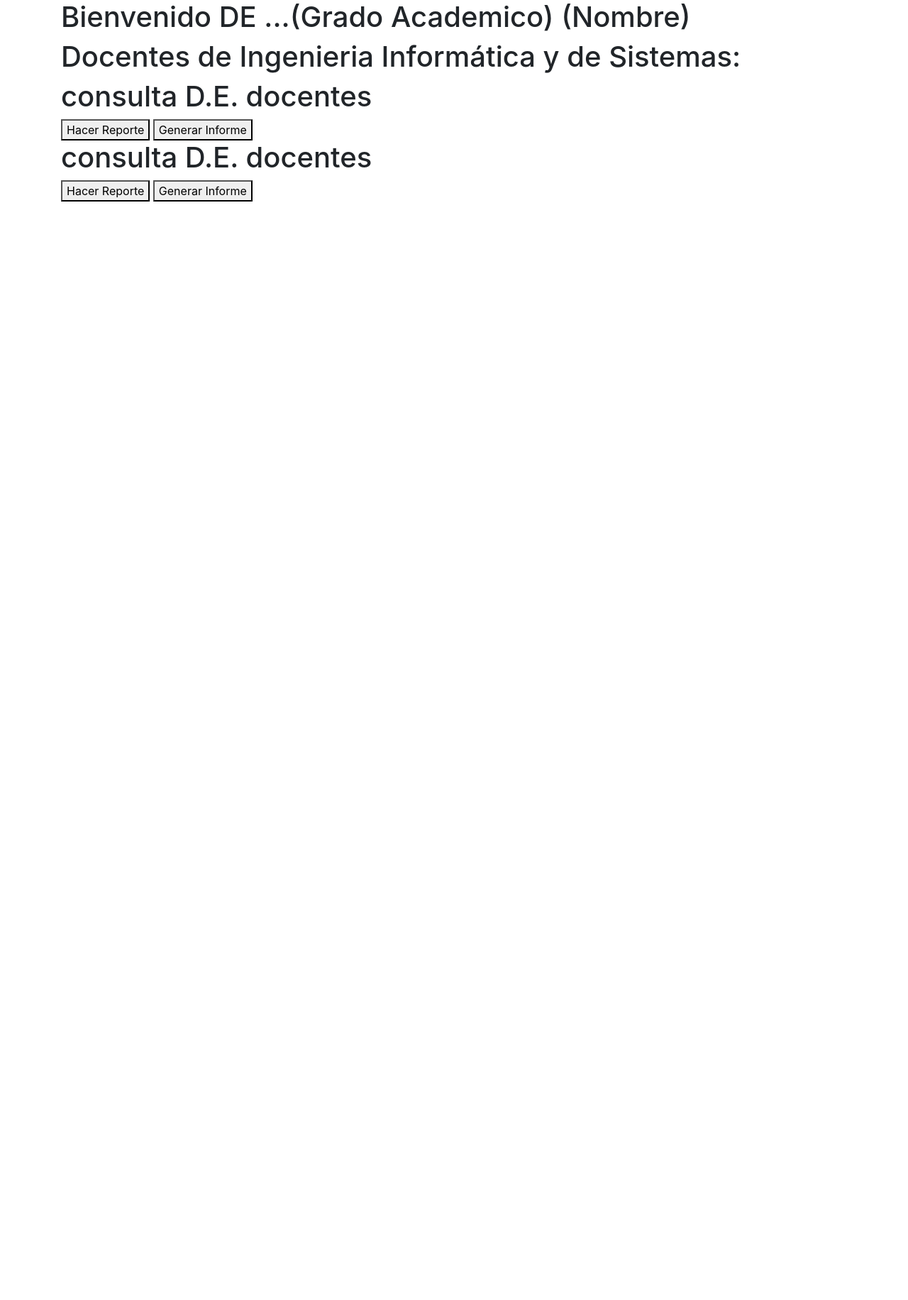
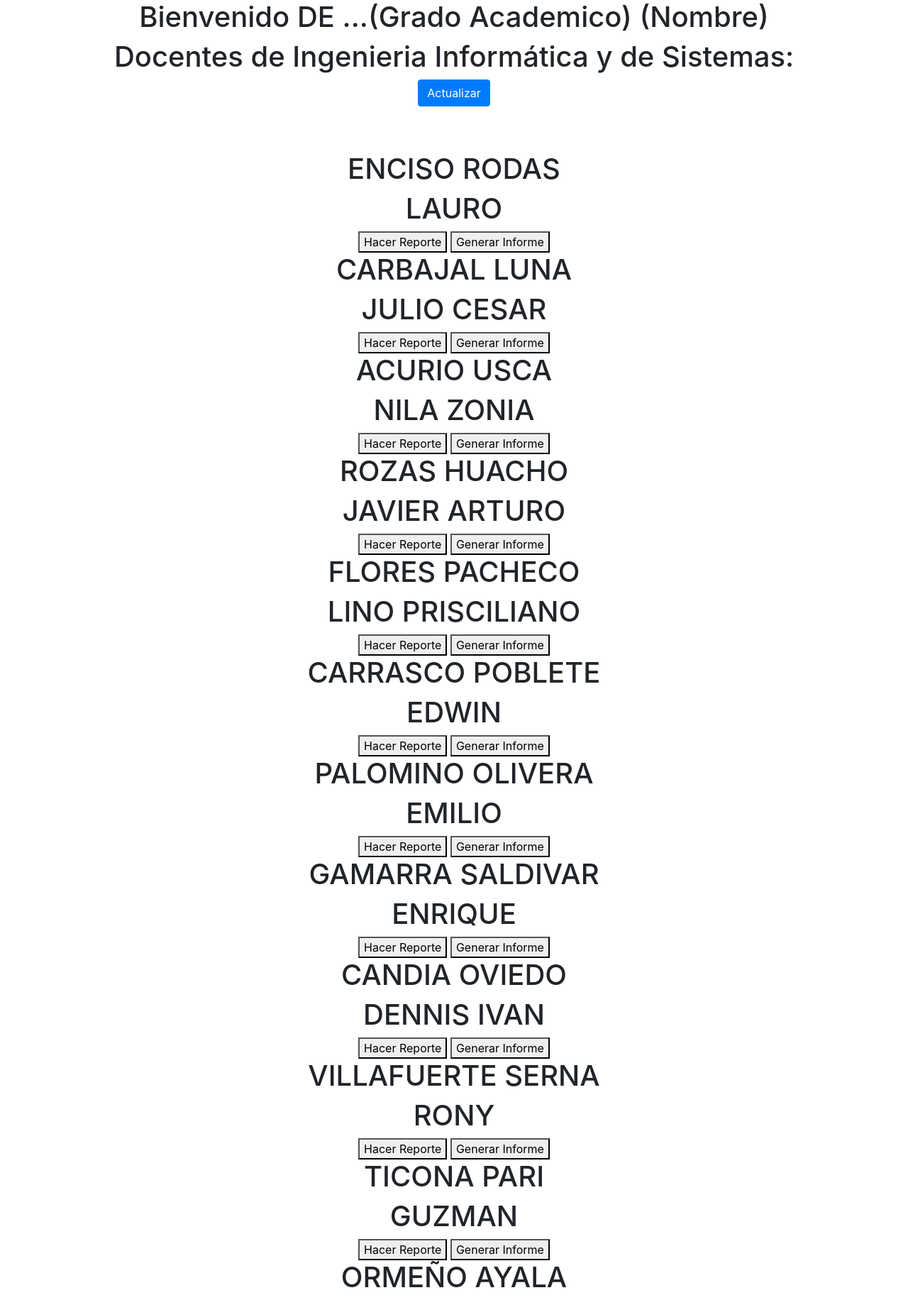
Before and after one commit to salinas-jerson/Gestion_Silabo_y_Asistencia_de_Docentes, a Django app: page /mis_docentes/ in a window 1280 px wide. Shown: the part 88-1920 px from the top of the page at 71% size. Before the commit the page ends 372 px from the top, so only its background shows below. Run offline with Django 4.2, Linux system fonts and the light colour scheme; a user stored in the database is signed in; data comes from the database, SQL or seed files in the repository; both versions use the stored data as it was after the commit; some libraries are stand-ins or nearby versions.

Commit message:
tabla docente

```diff
--- a/myapp/templates/DirEscuela/MisDocentes.html
+++ b/myapp/templates/DirEscuela/MisDocentes.html
@@ -3,13 +3,26 @@
 {% block content %}
     <h1>Bienvenido DE ...(Grado Academico) (Nombre)</h1>
     <h1>Docentes de Ingenieria Informática y de Sistemas: </h1>
+    <a class="btn btn-primary" href="{% url 'update_docente' %}"> Actualizar
+    </a>
+    <p style="color:rgb(0,255,0);">{{error}}</p>
+    {% csrf_token %}
 
-    {% for i in num %}
-        <h1>{{docentes}}</h1> <!-- se la pasa una variable -->
-        <button>Hacer Reporte</button>
-        <button>Generar Informe</button>
-    {% endfor %}
+    <body class="text-center">
+        <div class="container">
+            <div class="row">
+                <div class="col-12 mt-5">
+                    {% for i in docentes %}
+                    <h1>{{ i.apellido }}</h1> <!-- se la pasa una variable -->
+                    <h1>{{ i.Nombre }}</h1> <!-- se la pasa una variable -->
+                    <button>Hacer Reporte</button>
+                    <button>Generar Informe</button>
+                    {% endfor %}
 
 
-
+                    <p class="mt-5 mb-3 text-muted">&copy; 2022 cero absoluto</p>
+                </div>
+            </div>
+        </div>
+    </body>
 {% endblock %}
--- a/myapp/templates/DirEscuela/cargaAcademica.html
+++ b/myapp/templates/DirEscuela/cargaAcademica.html
@@ -20,10 +20,10 @@
 
                 {% if uploaded_file_url %}
                     <p>Archivo subido en: <a href="">{{ uploaded_file_url }}</a></p>
+                    <a class="btn btn-primary" href="{% url 'carga_DB' %}">Actualizar</a>
                 {% endif %}
 
-                <a class="btn btn-primary" href="{% url 'carga_DB' %}"> Subir a la base de datos
-                </a>
+
 
 
                 <p class="mt-5 mb-3 text-muted">&copy; 2022 cero absoluto</p>
--- a/myapp/urls.py
+++ b/myapp/urls.py
@@ -23,6 +23,7 @@ urlpatterns = [
     path('cerrarSessionDE/',views.cerrarLoginDE,name="cerrarSessionDE"),
     path('carga_academcica/',views.cargaAcademica,name="carga_academcica"),
     path('carga_DB/',views.CsvToDB,name="carga_DB"),
+    path('update_docente/',views.actualizarDocente,name="update_docente"),
 ]
 urlpatterns+=[
     re_path(r'^media/(?P<path>.*)$',serve,{'document_root':settings.MEDIA_ROOT})
--- a/myapp/views.py
+++ b/myapp/views.py
@@ -25,9 +25,8 @@ def AcerceDe(respuesta):
 #----------------------- DIRECTOR DE ESCUELA --------------------------
 @login_required
 def misDocentes(respuesta):
-    docentes= "consulta D.E. docentes"
-    Numero=[1,2]
-    return render(respuesta,"DirEscuela/MisDocentes.html",{'docentes':docentes,'num':Numero})
+    docentes= Docentes.objects.all()
+    return render(respuesta,"DirEscuela/MisDocentes.html",{'docentes':docentes})
 @login_required
 def dirEscuela(respuesta):
     Docente= "consultas del director de escuela"
@@ -134,9 +133,28 @@ def CsvToDB(respuesta):
             #print(elementos[3],">",elementos[14])
 
         miCSV_arch.close()
+    return render(respuesta, 'DirEscuela/DirectorEscuela.html')
 
-
-    return render(respuesta, 'DirEscuela/DirectorEscuela.html')
+@login_required
+def actualizarDocente(respuesta):
+    records = Docentes.objects.all()  #elimina todo
+    records.delete()                  # el registro
+    docente = ""
+    for i in CargaAcademica.objects.all():
+        if docente != i.DOCENTE:
+            docente = i.DOCENTE
+            datos = docente.split(sep=' ')
+            #obtiene nombre del docente
+            nom = ""
+            for i in datos[:len(datos) -2]:
+                nom += i + " "
+            Docentes(
+                Nombre = nom[:-1],
+                apellido = datos[len(datos)-2] +" "+ datos[len(datos)-1]
+            ).save() # guarda cada docente de la carga academica
+            #print(nom[:-1], ">" ,datos[len(datos)-2] +" "+ datos[len(datos)-1])
+    docentes= Docentes.objects.all()
+    return render(respuesta,"DirEscuela/MisDocentes.html",{'docentes':docentes,"error":"Actualizado"})
 
 
 #----------------------- DOCENTE --------------------------
```
Also changed, not shown: db.sqlite3.
